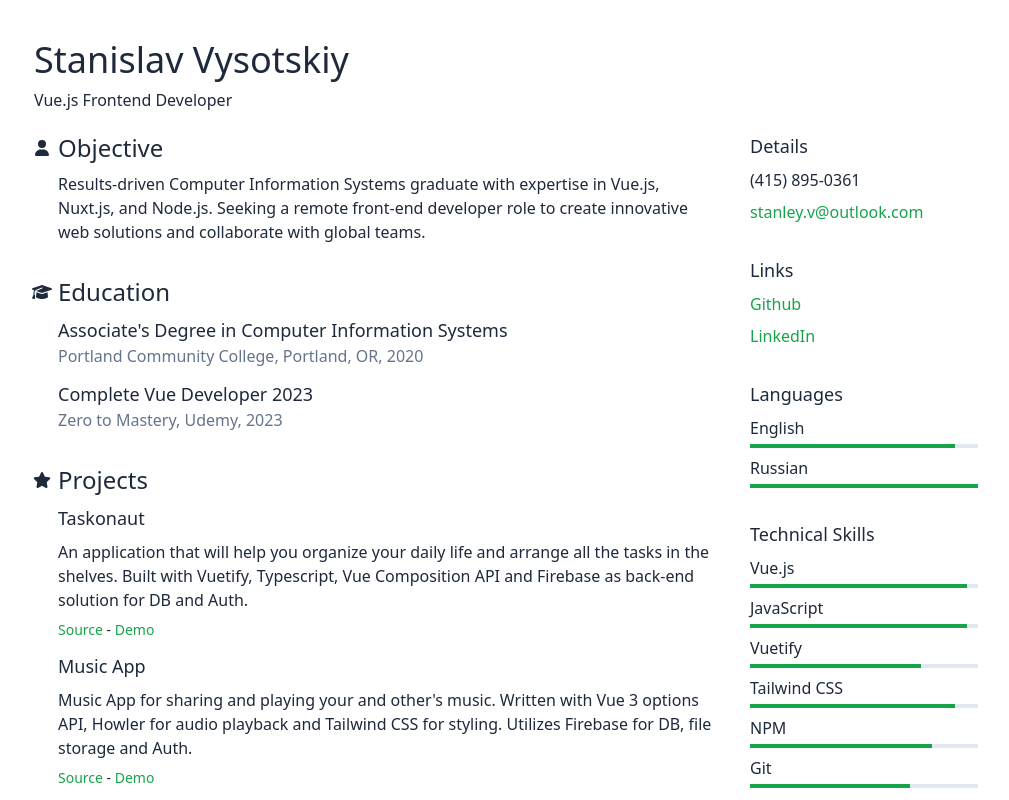
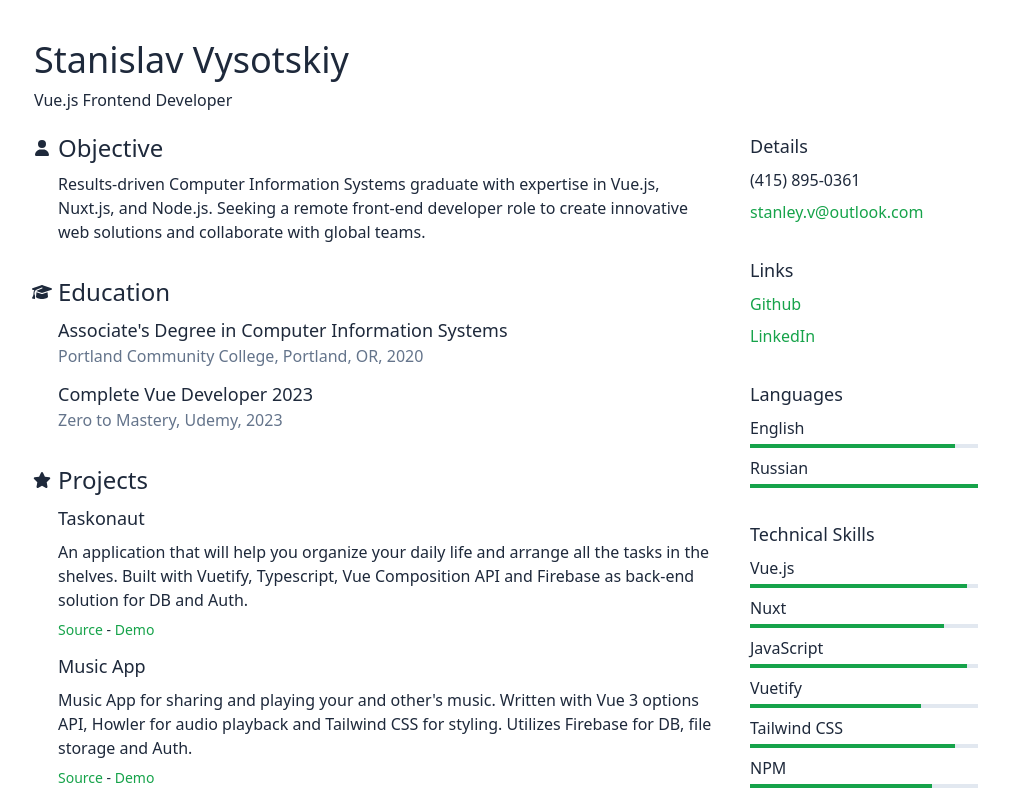
Before and after one commit to staniboy/cv, a Vue app: page / in a window 1280 px wide. Shown: the top 800 px of the page, without its empty margins (134-1143 px from the left). Built offline with nearby package versions, Linux system fonts and the light colour scheme.

Commit message:
feat: add nuxt

```diff
--- a/src/App.vue
+++ b/src/App.vue
@@ -96,6 +96,10 @@ const skills = [
     percent: 95
   },
   {
+    name: 'Nuxt',
+    percent: 85
+  },
+  {
     name: 'JavaScript',
     percent: 95
   },
```
